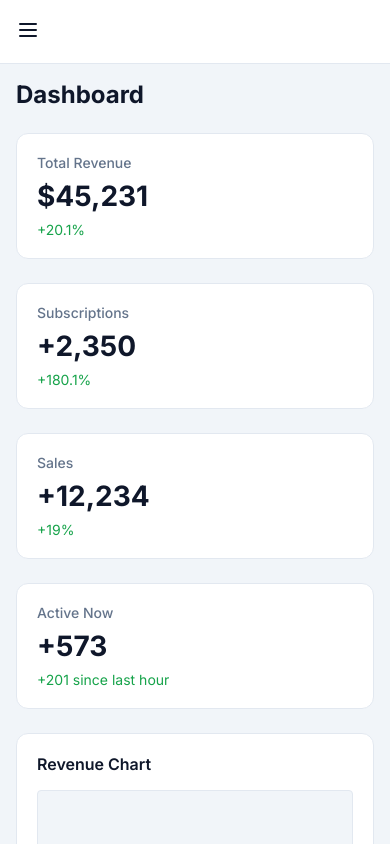
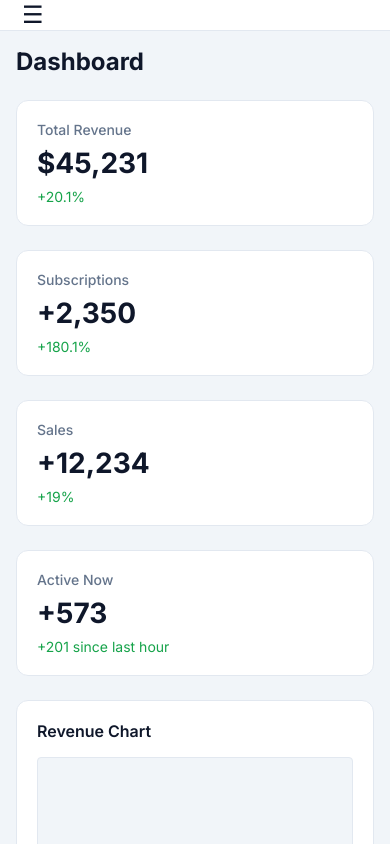
Before and after one commit to deepak00singh/3F-FullStack, a plain HTML site: page task3/index.html in a window 390 px wide. Drawn offline with Linux system fonts and the light colour scheme.

Commit message:
Added FullStack tasks

```diff
--- a/task3/index.css
+++ b/task3/index.css
@@ -1,10 +1,6 @@
-* {
+body {
     margin: 0;
     padding: 0;
-    box-sizing: border-box;
-}
-
-body {
     font-family: 'Inter', sans-serif;
     background-color: #F1F5F9;
     color: #64748B;
@@ -13,7 +9,6 @@
 .layout {
     display: flex;
     height: 100vh;
-    overflow: hidden;
 }
 
 .sidebar {
@@ -22,15 +17,14 @@
     color: #CBD5E1;
     display: flex;
     flex-direction: column;
-    flex-shrink: 0;
-    overflow-y: auto;
 }
 
 .logo {
     height: 64px;
     display: flex;
     align-items: center;
-    padding: 0 20px;
+    padding-left: 20px;
+    padding-right: 20px;
     color: #FFFFFF;
     font-size: 16px;
     font-weight: 600;
@@ -40,9 +34,6 @@
     display: flex;
     flex-direction: column;
     padding: 20px;
-    gap: 8px;
-    font-size: 14px;
-    font-weight: 500;
 }
 
 .menu a {
@@ -50,6 +41,9 @@
     color: #CBD5E1;
     padding: 8px 16px;
     border-radius: 12px;
+    margin-bottom: 8px;
+    font-size: 14px;
+    font-weight: 500;
 }
 
 .menu a.active {
@@ -61,9 +55,7 @@
     flex: 1;
     display: flex;
     flex-direction: column;
-    min-width: 0;
-    height: 100vh;
-    overflow-y: auto;
+    overflow-y: scroll;
 }
 
 .header {
@@ -73,24 +65,18 @@
     display: flex;
     align-items: center;
     justify-content: space-between;
-    padding: 0 32px;
+    padding-left: 32px;
+    padding-right: 32px;
     position: sticky;
     top: 0;
-    z-index: 10;
-    flex-shrink: 0;
 }
 
 .menu-btn {
     display: none;
-    background: none;
+    background-color: transparent;
     border: none;
     color: #0F172A;
-    cursor: pointer;
-}
-
-.menu-btn svg {
-    width: 24px;
-    height: 24px;
+    font-size: 24px;
 }
 
 .header-text {
@@ -101,15 +87,13 @@
 
 .content {
     padding: 32px;
-    display: flex;
-    flex-direction: column;
-    gap: 24px;
 }
 
 .page-title {
     font-size: 24px;
     font-weight: 700;
     color: #0F172A;
+    margin-bottom: 24px;
 }
 
 .card {
@@ -119,29 +103,28 @@
     border: 1px solid #E2E8F0;
     display: flex;
     flex-direction: column;
+    box-sizing: border-box;
 }
 
 .kpi-grid {
     display: grid;
     grid-template-columns: repeat(4, 1fr);
-    gap: 24px;
-}
-
-.kpi-card {
-    gap: 8px;
-    justify-content: space-between;
+    grid-gap: 24px;
+    margin-bottom: 24px;
 }
 
 .kpi-label {
     font-size: 14px;
     font-weight: 500;
     color: #64748B;
+    margin-bottom: 8px;
 }
 
 .kpi-number {
     font-size: 28px;
     font-weight: 700;
     color: #0F172A;
+    margin-bottom: 8px;
 }
 
 .kpi-success {
@@ -152,7 +135,8 @@
 .analytics-grid {
     display: grid;
     grid-template-columns: 2fr 1fr;
-    gap: 24px;
+    grid-gap: 24px;
+    margin-bottom: 24px;
 }
 
 .card-heading {
@@ -169,13 +153,12 @@
     border: 1px solid #E2E8F0;
 }
 
-.analytics-table {
+.table-card {
     overflow: hidden;
 }
 
 .table-container {
-    overflow-x: auto;
-    width: 100%;
+    overflow-x: scroll;
 }
 
 table {
@@ -214,13 +197,13 @@
 
 .secondary-grid {
     display: grid;
-    grid-template-columns: repeat(2, 1fr);
-    gap: 24px;
+    grid-template-columns: 1fr 1fr;
+    grid-gap: 24px;
 }
 
 @media (max-width: 1024px) {
     .kpi-grid {
-        grid-template-columns: repeat(2, 1fr);
+        grid-template-columns: 1fr 1fr;
     }
 }
 
@@ -230,7 +213,8 @@
     }
 
     .header {
-        padding: 0 16px;
+        padding-left: 16px;
+        padding-right: 16px;
     }
 
     .menu-btn {
@@ -249,7 +233,11 @@
         grid-template-columns: 1fr;
     }
 
-    .analytics-grid, .secondary-grid {
+    .analytics-grid {
+        grid-template-columns: 1fr;
+    }
+
+    .secondary-grid {
         grid-template-columns: 1fr;
     }
 }
--- a/task3/index.html
+++ b/task3/index.html
@@ -1,65 +1,63 @@
 <!DOCTYPE html>
-<html lang="en">
-
+<html>
 <head>
-    <meta charset="UTF-8">
-    <meta name="viewport" content="width=device-width, initial-scale=1.0">
 <title>Admin Analytics Dashboard</title>
 <link href="https://fonts.googleapis.com/css2?family=Inter:wght@400;500;600;700&display=swap" rel="stylesheet">
 <link rel="stylesheet" href="index.css">
 </head>
+<body>
 
-<body>
 <div class="layout">
-        <aside class="sidebar">
+
+  <div class="sidebar">
     <div class="logo">Dashboard</div>
-            <nav class="menu">
+    <div class="menu">
       <a href="#" class="active">Dashboard</a>
       <a href="#">Analytics</a>
       <a href="#">Settings</a>
-            </nav>
-        </aside>
-        <div class="main-content">
-            <header class="header">
-                <button class="menu-btn">
-                    <svg fill="none" stroke="currentColor" viewBox="0 0 24 24">
-                        <path stroke-linecap="round" stroke-linejoin="round" stroke-width="2"
-                            d="M4 6h16M4 12h16M4 18h16"></path>
-                    </svg>
-                </button>
-                <div class="header-text">Admin</div>
-            </header>
-            <main class="content">
-                <h1 class="page-title">Dashboard</h1>
-                <div class="kpi-grid">
-                    <div class="card kpi-card">
-                        <span class="kpi-label">Total Revenue</span>
-                        <span class="kpi-number">$45,231</span>
-                        <span class="kpi-success">+20.1%</span>
-                    </div>
-                    <div class="card kpi-card">
-                        <span class="kpi-label">Subscriptions</span>
-                        <span class="kpi-number">+2,350</span>
-                        <span class="kpi-success">+180.1%</span>
-                    </div>
-                    <div class="card kpi-card">
-                        <span class="kpi-label">Sales</span>
-                        <span class="kpi-number">+12,234</span>
-                        <span class="kpi-success">+19%</span>
-                    </div>
-                    <div class="card kpi-card">
-                        <span class="kpi-label">Active Now</span>
-                        <span class="kpi-number">+573</span>
-                        <span class="kpi-success">+201 since last hour</span>
     </div>
   </div>
+
+  <div class="main-content">
+
+    <div class="header">
+      <button class="menu-btn">&#9776;</button>
+      <div class="header-text">Admin</div>
+    </div>
+
+    <div class="content">
+      <div class="page-title">Dashboard</div>
+
+      <div class="kpi-grid">
+        <div class="card">
+          <div class="kpi-label">Total Revenue</div>
+          <div class="kpi-number">$45,231</div>
+          <div class="kpi-success">+20.1%</div>
+        </div>
+        <div class="card">
+          <div class="kpi-label">Subscriptions</div>
+          <div class="kpi-number">+2,350</div>
+          <div class="kpi-success">+180.1%</div>
+        </div>
+        <div class="card">
+          <div class="kpi-label">Sales</div>
+          <div class="kpi-number">+12,234</div>
+          <div class="kpi-success">+19%</div>
+        </div>
+        <div class="card">
+          <div class="kpi-label">Active Now</div>
+          <div class="kpi-number">+573</div>
+          <div class="kpi-success">+201 since last hour</div>
+        </div>
+      </div>
+
       <div class="analytics-grid">
-                    <div class="card analytics-chart">
-                        <h2 class="card-heading">Revenue Chart</h2>
+        <div class="card">
+          <div class="card-heading">Revenue Chart</div>
           <div class="placeholder"></div>
         </div>
-                    <div class="card analytics-table">
-                        <h2 class="card-heading">Recent Orders</h2>
+        <div class="card table-card">
+          <div class="card-heading">Recent Orders</div>
           <div class="table-container">
             <table>
               <thead>
@@ -86,19 +84,21 @@
           </div>
         </div>
       </div>
+
       <div class="secondary-grid">
         <div class="card">
-                        <h2 class="card-heading">Traffic</h2>
+          <div class="card-heading">Traffic</div>
           <div class="placeholder"></div>
         </div>
         <div class="card">
-                        <h2 class="card-heading">Top Products</h2>
+          <div class="card-heading">Top Products</div>
           <div class="placeholder"></div>
         </div>
       </div>
-            </main>
+
     </div>
   </div>
+</div>
+
 </body>
-
 </html>
```
Also changed, not shown: tasks/task2/task.png (added), tasks/task3/task 3.png (added), 3 other files. Lines whose indentation alone changed are shown as unchanged.
